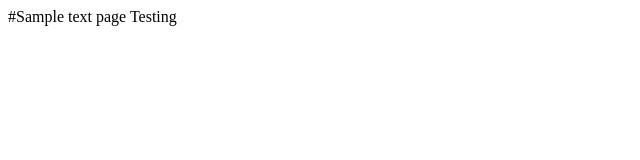
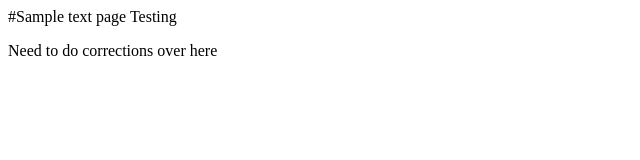
Before and after one commit to usha182/usha, a plain HTML site: page index.html in a window 1280 px wide. Shown: the whole page, without its empty margins (0-640 px from the left). Drawn offline with Linux system fonts and the light colour scheme.

```diff
--- a/index.html
+++ b/index.html
@@ -3,5 +3,6 @@
 <head>
 <title>Test</title>
 <body>Testing</body>
+<p>Need to do corrections over here</p>
 </head>
 </html>
```
